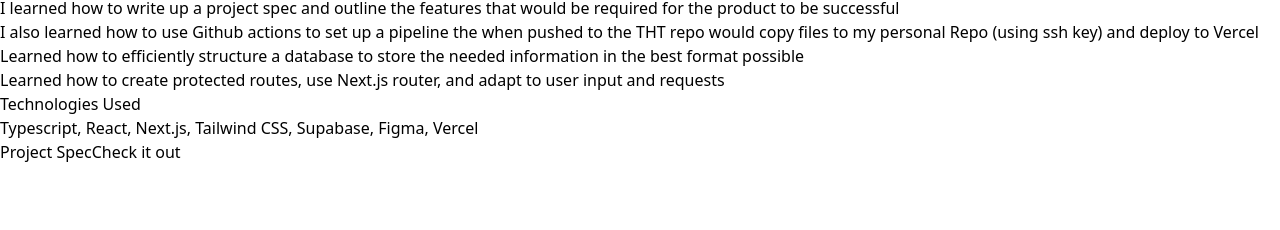
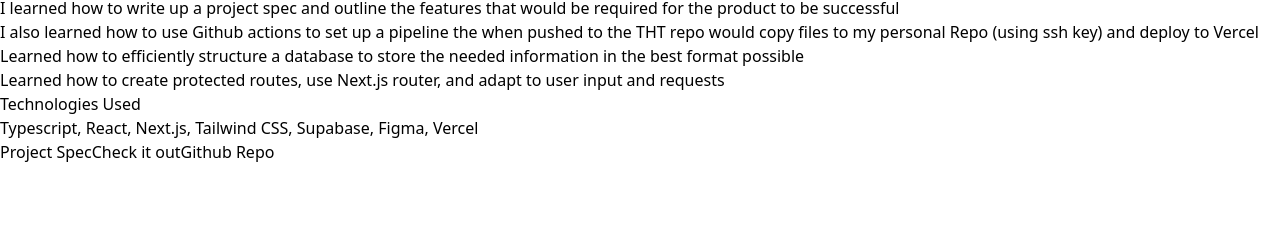
Before and after one commit to HariChidam/Hariharan-Chidambaram, a Next.js app: page /projects in a window 1280 px wide. Shown: the part 2273-2503 px from the top of the page. Built offline with nearby package versions, Linux system fonts and the light colour scheme.

Commit message:
button 3

```diff
--- a/components/Project.tsx
+++ b/components/Project.tsx
@@ -14,6 +14,8 @@ interface ProjectProps {
   buttonLink1: string;
   buttonText2?: string; // Made buttonText2 optional with the "?"
   buttonLink2?: string; // Made buttonLink2 optional with the "?"
+  buttonText3?: string;
+  buttonLink3?: string;
 }
 
 const Project: React.FC<ProjectProps> = ({
@@ -28,7 +30,9 @@ const Project: React.FC<ProjectProps> = ({
   buttonText1,
   buttonLink1,
   buttonText2,
-  buttonLink2
+  buttonLink2,
+  buttonText3,
+  buttonLink3,
 }) => {
   const iconSrcString = iconSrc.src as string;
   const width = 200; // Placeholder value for width
@@ -72,6 +76,11 @@ const Project: React.FC<ProjectProps> = ({
               {buttonText2}
             </a>
           )}
+          {buttonText3 && buttonLink3 && (
+            <a href={buttonLink3} className="bg-gradient-to-r from-purple-500 via-pink-500 to-red-500 hover:from-purple-600 hover:via-pink-600 hover:to-red-600 text-white font-semibold py-2 px-4 rounded ml-2">
+            {buttonText3}
+            </a>
+          )}
         </div>
       </div>
     </div>
--- a/pages/projects.tsx
+++ b/pages/projects.tsx
@@ -97,6 +97,8 @@ export default function Projects() {
           buttonLink1='https://docs.google.com/document/d/1Suu0fqOIhkCT84SjrMxBhrxQwSXqYxRAbO1Vvj2BlMs/edit#heading=h.ujbqmqoq6bg'
           buttonText2='Check it out'
           buttonLink2='https://tht-rushbook-deployment.vercel.app/#'
+          buttonText3='Github Repo'
+          buttonLink3='https://github.com/thetatauthetagamma/tht-rushbook'
         />
       </div>
     </div>
```
